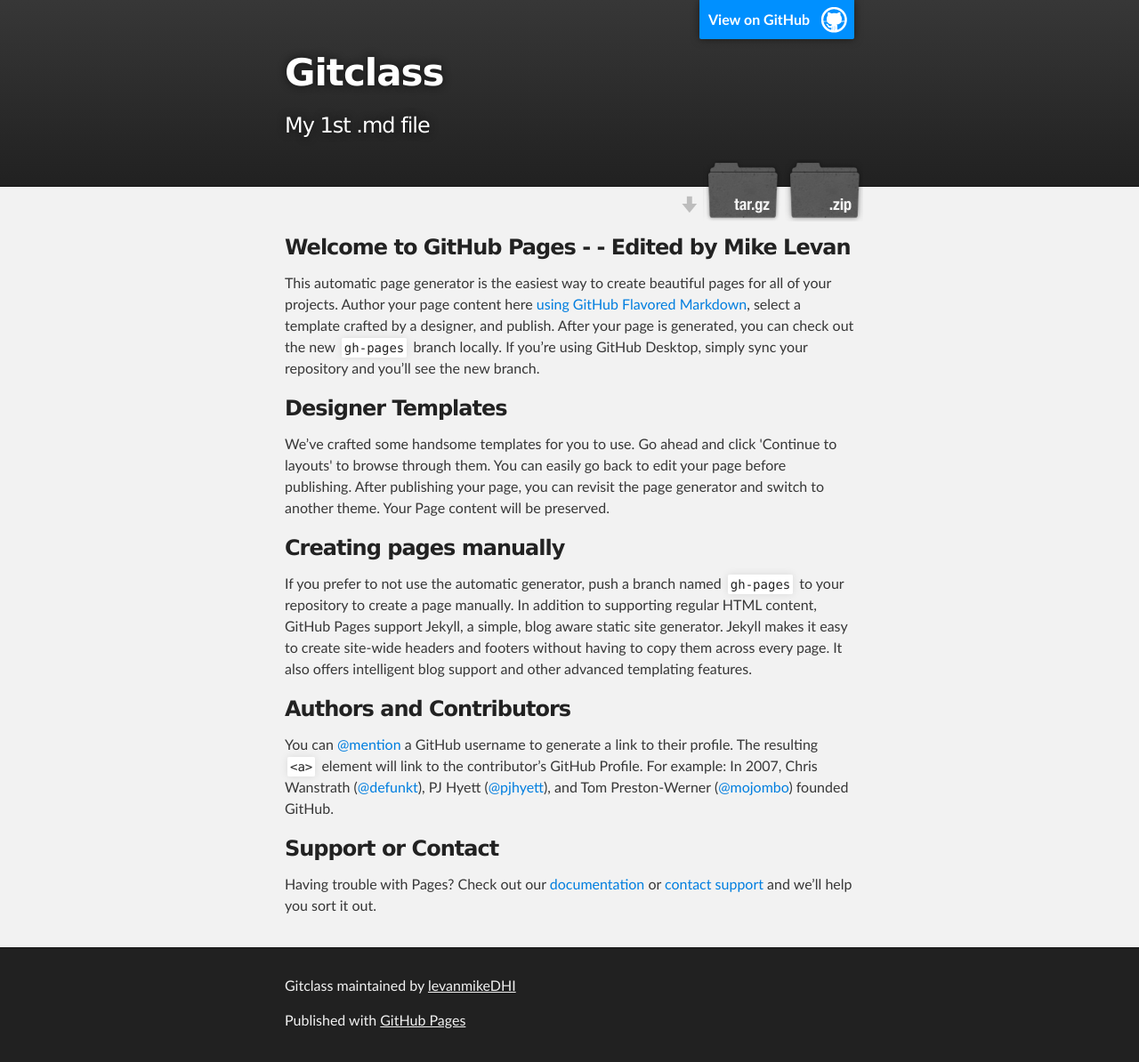
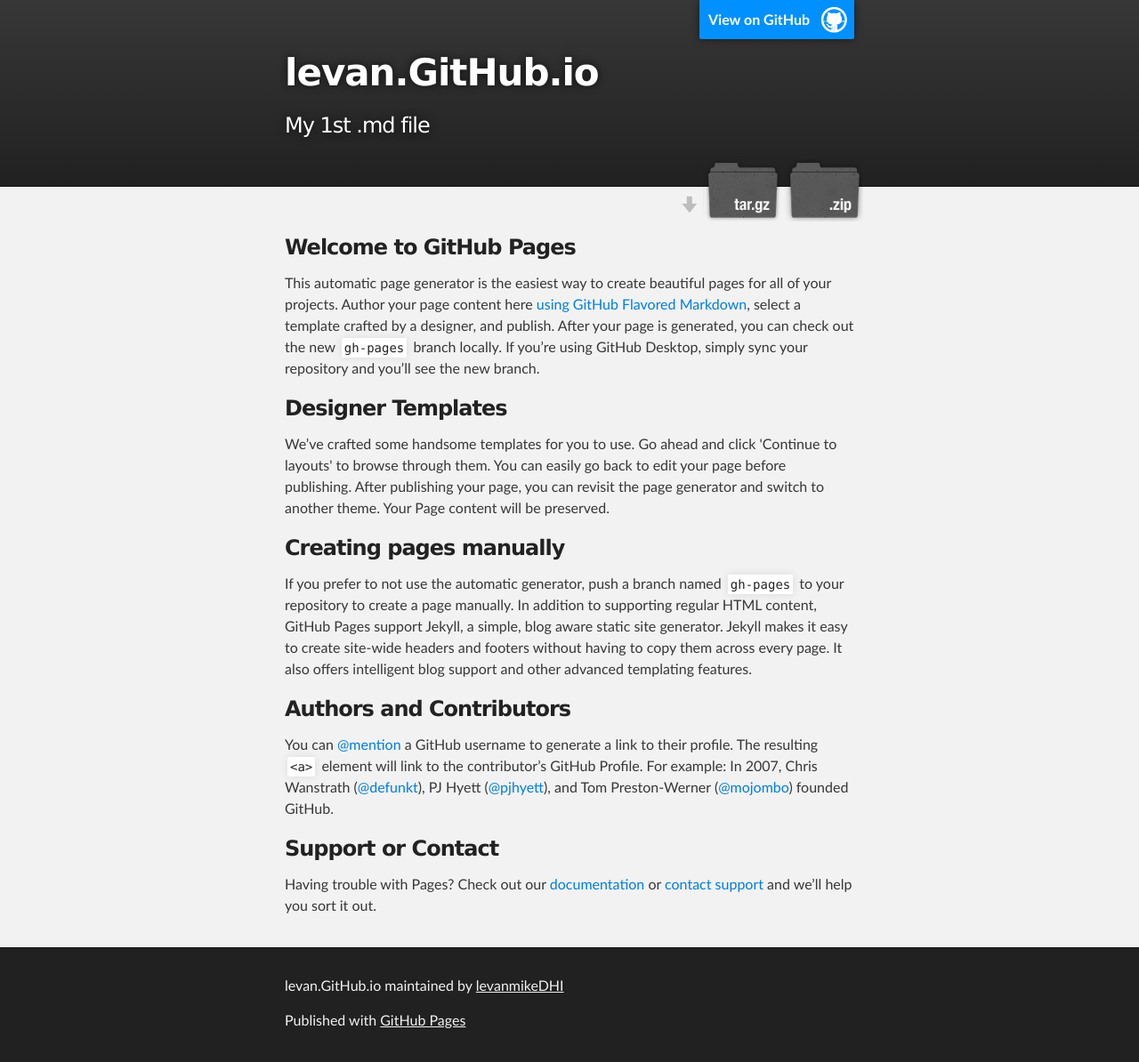
Before and after one commit to levanmikeDHI/gitClass, a plain HTML site: page index.html in a window 1280 px wide. Shown: the whole page at 89% size. Drawn offline with Linux system fonts and the light colour scheme.

```diff
--- a/index.html
+++ b/index.html
@@ -4,11 +4,11 @@
   <head>
     <meta charset='utf-8'>
     <meta http-equiv="X-UA-Compatible" content="chrome=1">
-    <meta name="description" content="Gitclass : My 1st .md file">
+    <meta name="description" content="levan.GitHub.io : My 1st .md file">
 
     <link rel="stylesheet" type="text/css" media="screen" href="stylesheets/stylesheet.css">
 
-    <title>Gitclass</title>
+    <title>levan.GitHub.io</title>
   </head>
 
   <body>
@@ -18,7 +18,7 @@
         <header class="inner">
           <a id="forkme_banner" href="https://github.com/levanmikeDHI/gitClass">View on GitHub</a>
 
-          <h1 id="project_title">Gitclass</h1>
+          <h1 id="project_title">levan.GitHub.io</h1>
           <h2 id="project_tagline">My 1st .md file</h2>
 
             <section id="downloads">
@@ -32,7 +32,7 @@
     <div id="main_content_wrap" class="outer">
       <section id="main_content" class="inner">
         <h3>
-<a id="welcome-to-github-pages-----edited-by-mike-levan" class="anchor" href="#welcome-to-github-pages-----edited-by-mike-levan" aria-hidden="true"><span class="octicon octicon-link"></span></a>Welcome to GitHub Pages - - Edited by Mike Levan</h3>
+<a id="welcome-to-github-pages" class="anchor" href="#welcome-to-github-pages" aria-hidden="true"><span class="octicon octicon-link"></span></a>Welcome to GitHub Pages</h3>
 
 <p>This automatic page generator is the easiest way to create beautiful pages for all of your projects. Author your page content here <a href="https://guides.github.com/features/mastering-markdown/">using GitHub Flavored Markdown</a>, select a template crafted by a designer, and publish. After your page is generated, you can check out the new <code>gh-pages</code> branch locally. If you’re using GitHub Desktop, simply sync your repository and you’ll see the new branch.</p>
 
@@ -61,7 +61,7 @@
     <!-- FOOTER  -->
     <div id="footer_wrap" class="outer">
       <footer class="inner">
-        <p class="copyright">Gitclass maintained by <a href="https://github.com/levanmikeDHI">levanmikeDHI</a></p>
+        <p class="copyright">levan.GitHub.io maintained by <a href="https://github.com/levanmikeDHI">levanmikeDHI</a></p>
         <p>Published with <a href="https://pages.github.com">GitHub Pages</a></p>
       </footer>
     </div>
```
Also changed, not shown: params.json (+1 -1 lines).
